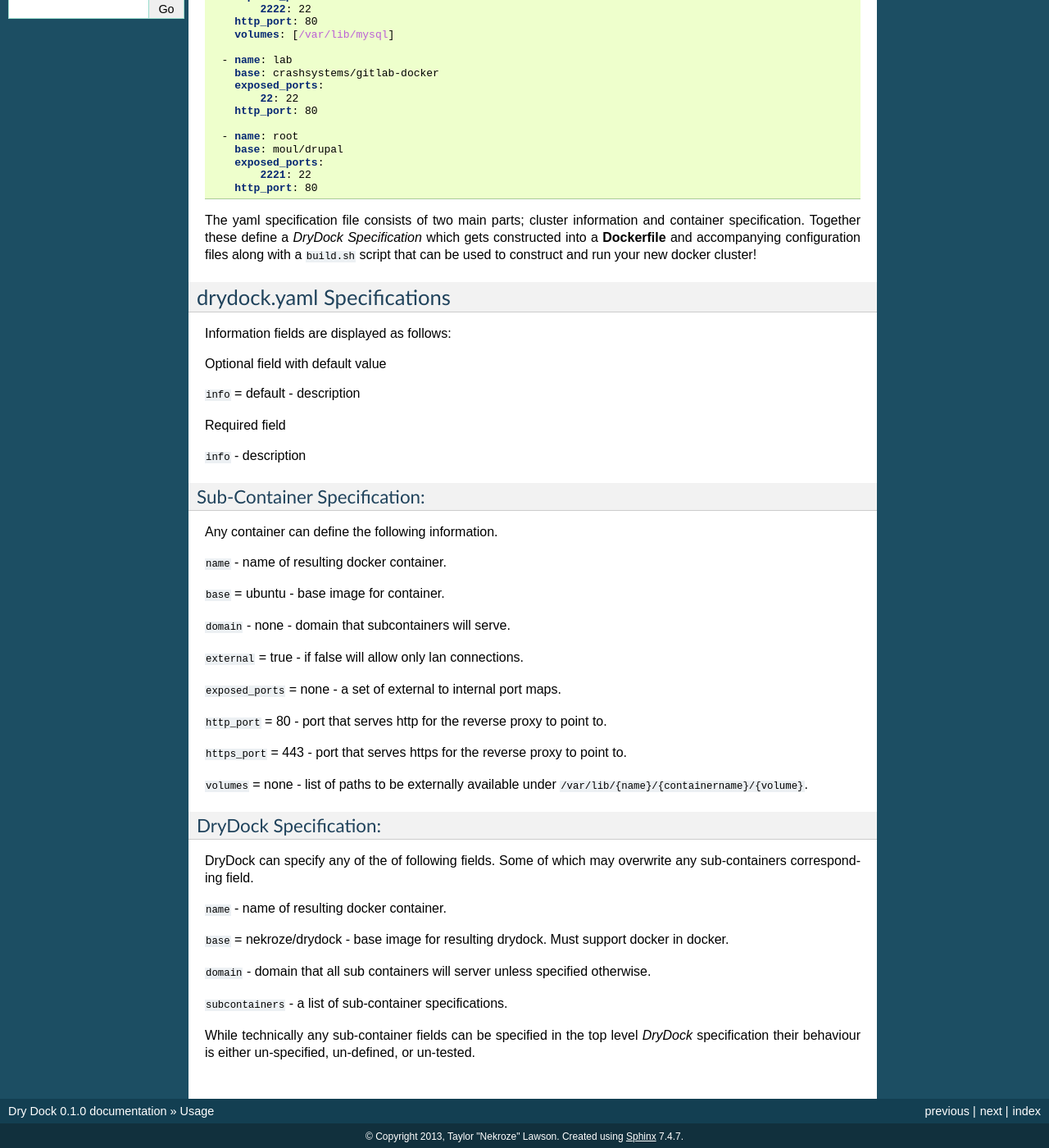
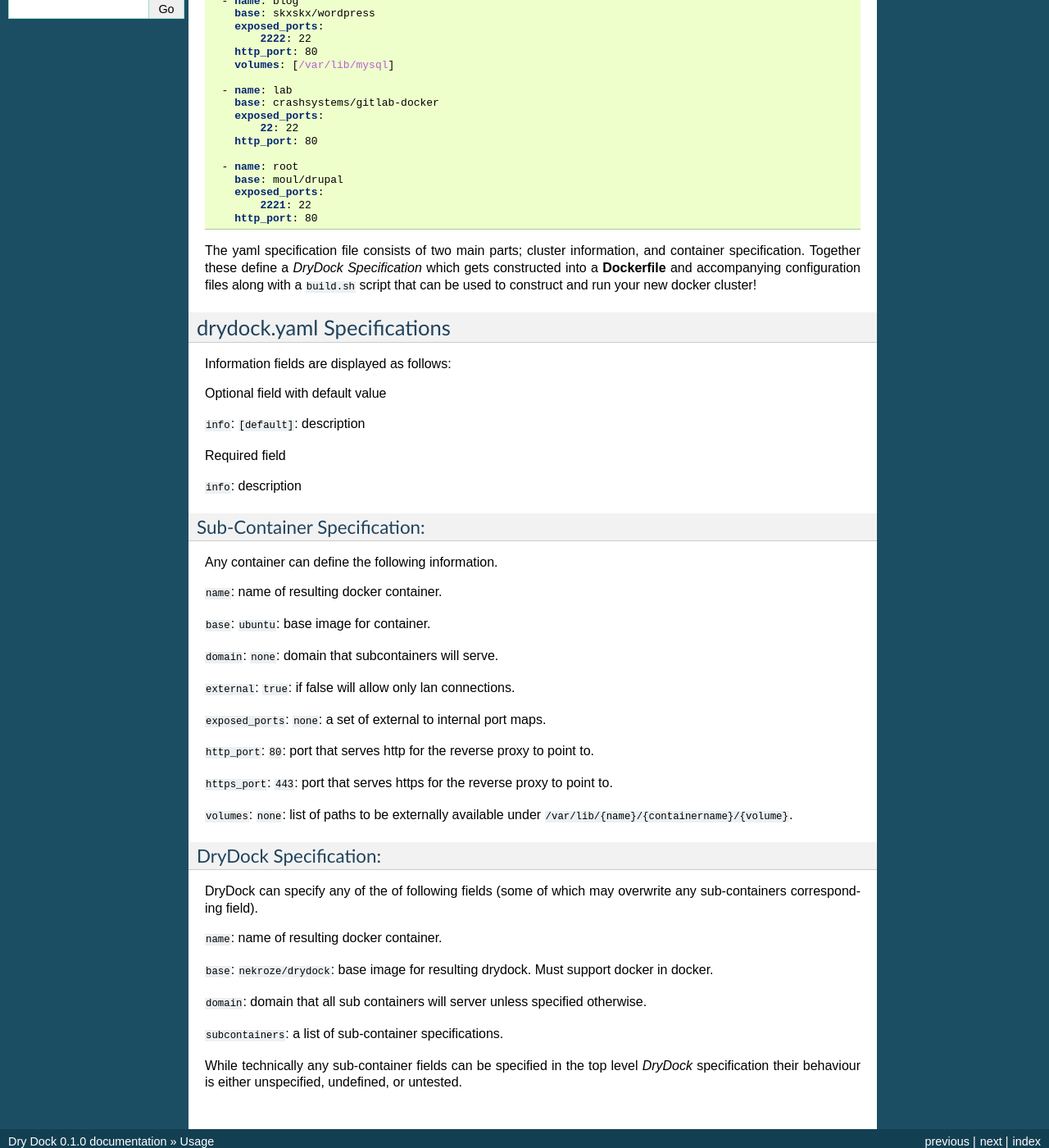
Before and after one commit to Nekroze/drydock, a Sphinx documentation site: the page built from docs/usage.rst, in a window 1280 px wide and 1400 px high, scrolled down 398 px. Shown: the whole window at 82% size. Built offline with Sphinx 7.4.7, drawn with Linux system fonts in a browser that asks for light colours; some of the changed text lies outside the part shown.

Commit message:
Documentation editing

```diff
--- a/docs/usage.rst
+++ b/docs/usage.rst
@@ -40,7 +42,7 @@ and ``lab.nekroze.com``, respectively. Finally the config describes a special
         http_port: 80
 
 
-The yaml specification file consists of two main parts; cluster information
+The yaml specification file consists of two main parts; cluster information,
 and container specification. Together these define a *DryDock Specification*
 which gets constructed into a **Dockerfile** and accompanying configuration
 files along with a ``build.sh`` script that can be used to construct and run
@@ -53,50 +55,52 @@ Information fields are displayed as follows:
 
 Optional field with default value
 
-``info`` = default - description
+``info``: ``[default]``: description
 
 Required field
 
-``info`` - description
+``info``: description
 
 Sub-Container Specification:
 ++++++++++++++++++++++++++++
 
 Any container can define the following information.
 
-``name`` - name of resulting docker container.
+``name``: name of resulting docker container.
 
-``base`` = ubuntu - base image for container.
+``base``: ``ubuntu``: base image for container.
 
-``domain`` - none - domain that subcontainers will serve.
+``domain``: ``none``: domain that subcontainers will serve.
 
-``external`` = true - if false will allow only lan connections.
+``external``: ``true``: if false will allow only lan connections.
 
-``exposed_ports`` = none - a set of external to internal port maps.
+``exposed_ports``: ``none``: a set of external to internal port maps.
 
-``http_port`` = 80 - port that serves http for the reverse proxy to point to.
+``http_port``: ``80``: port that serves http for the reverse proxy to point
+to.
 
-``https_port`` = 443 - port that serves https for the reverse proxy to point to.
+``https_port``: ``443``: port that serves https for the reverse proxy to
+point to.
 
-``volumes`` = none - list of paths to be externally available under
+``volumes``: ``none``: list of paths to be externally available under
 ``/var/lib/{name}/{containername}/{volume}``.
 
 DryDock Specification:
 ++++++++++++++++++++++
 
-DryDock can specify any of the of following fields. Some of which may overwrite
-any sub-containers corresponding field.
+DryDock can specify any of the of following fields (some of which may
+overwrite any sub-containers corresponding field).
 
-``name`` - name of resulting docker container.
+``name``: name of resulting docker container.
 
-``base`` = nekroze/drydock - base image for resulting drydock.
+``base``: ``nekroze/drydock``: base image for resulting drydock.
 Must support docker in docker.
 
-``domain`` - domain that all sub containers will server unless specified
+``domain``: domain that all sub containers will server unless specified
 otherwise.
 
-``subcontainers`` - a list of sub-container specifications.
+``subcontainers``: a list of sub-container specifications.
 
 While technically any sub-container fields can be specified in the top level
-*DryDock* specification their behaviour is either un-specified, un-defined,
-or un-tested.
+*DryDock* specification their behaviour is either unspecified, undefined,
+or untested.
```
Also changed, not shown: other parts of docs/usage.rst (+4 -2 lines), README.rst (+9 -6 lines).
